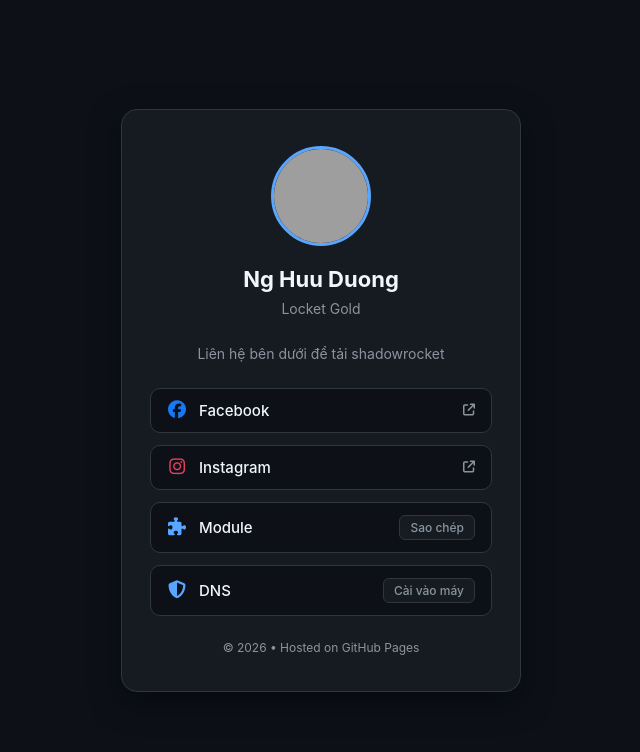
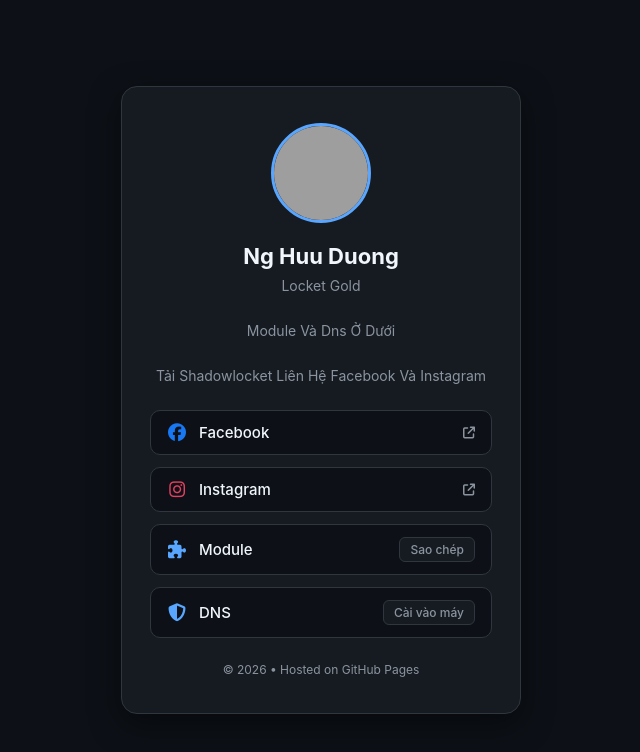
Before and after one commit to nghuuduong6666/locketgold, a plain HTML site: page index.html in a window 1280 px wide. Shown: the whole page, without its empty margins (319-959 px from the left). Drawn offline with Linux system fonts and the light colour scheme; grey boxes are pictures that could not be loaded.

Commit message:
Update index.html

```diff
--- a/index.html
+++ b/index.html
@@ -3,7 +3,7 @@
 <head>
   <meta charset="UTF-8">
   <meta name="viewport" content="width=device-width, initial-scale=1.0">
-  <title>Liên Hệ | Ng Huu Duong</title>
+  <title>Locket Gold | Ng Huu Duong</title>
   <!-- Thư viện icon FontAwesome -->
   <link rel="stylesheet" href="https://cdnjs.cloudflare.com/ajax/libs/font-awesome/6.5.1/css/all.min.css">
   <style>
@@ -151,8 +151,8 @@
 
     <h1>Ng Huu Duong</h1>
     <p class="bio">Locket Gold</p>
-    <p class="bio">Liên hệ bên dưới để tải shadowrocket</p>
-
+    <p class="bio">Module Và Dns Ở Dưới</p>
+    <p class="bio">Tải Shadowlocket Liên Hệ Facebook Và Instagram</p>
     <div class="links-container">
       <!-- Link Facebook -->
       <a href="https://facebook.com/anhduongsongan" target="_blank" rel="noopener noreferrer" class="contact-item facebook">
```
